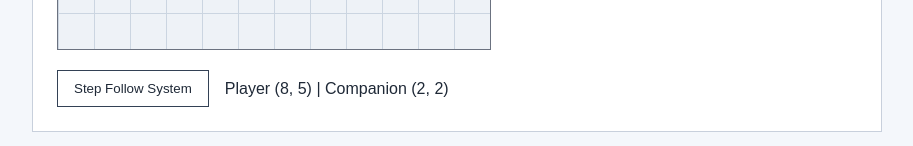
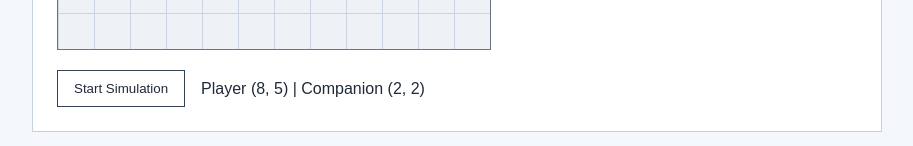
Before and after one commit to furiaz/MMOPartySimulator, a React (Vite) app in the folder client/: page / in a window 1280 px wide. Shown: the part 518-664 px from the top of the page, without its empty margins (183-1096 px from the left). Built offline with nearby package versions, Linux system fonts and the light colour scheme.

Commit message:
Add generic simulation loop and updateGame entry point

```diff
--- a/client/src/App.tsx
+++ b/client/src/App.tsx
@@ -1,11 +1,11 @@
-import { useState } from "react";
+import { useEffect, useRef, useState } from "react";
 import "./App.css";
 
 import {
   addEntity,
   createCompanion,
   createPlayer,
-  updateFollowSystem,
+  startGameLoop,
   type Companion,
   type GameState,
   type Player,
@@ -24,12 +24,28 @@ function createInitialState(): GameState {
 
 function App() {
   const [gameState, setGameState] = useState<GameState>(createInitialState);
+  const [isSimulationRunning, setIsSimulationRunning] = useState(false);
+  const stopLoopRef = useRef<(() => void) | null>(null);
 
   const player = gameState.entities[playerId] as Player;
   const companion = gameState.entities[companionId] as Companion;
 
-  function stepFollowSystem() {
-    setGameState((currentState) => updateFollowSystem(currentState));
+  useEffect(() => {
+    return () => {
+      stopLoopRef.current?.();
+    };
+  }, []);
+
+  function toggleSimulationLoop() {
+    if (stopLoopRef.current) {
+      stopLoopRef.current();
+      stopLoopRef.current = null;
+      setIsSimulationRunning(false);
+      return;
+    }
+
+    stopLoopRef.current = startGameLoop(setGameState);
+    setIsSimulationRunning(true);
   }
 
   return (
@@ -59,7 +75,9 @@ function App() {
         </div>
 
         <div className="test-controls">
-          <button onClick={stepFollowSystem}>Step Follow System</button>
+          <button onClick={toggleSimulationLoop}>
+            {isSimulationRunning ? "Stop Simulation" : "Start Simulation"}
+          </button>
           <span>
             Player ({player.position.x}, {player.position.y}) | Companion (
             {companion.position.x}, {companion.position.y})
--- /dev/null
+++ b/client/src/game/gameLoop.ts
@@ -0,0 +1,15 @@
+import type { GameState } from "./state";
+import { updateGame } from "./updateGame";
+
+export type GameStateUpdater = (update: (state: GameState) => GameState) => void;
+
+export function startGameLoop(
+  updateState: GameStateUpdater,
+  tickMs = 500,
+): () => void {
+  const intervalId = setInterval(() => {
+    updateState(updateGame);
+  }, tickMs);
+
+  return () => clearInterval(intervalId);
+}
--- a/client/src/game/index.ts
+++ b/client/src/game/index.ts
@@ -16,4 +16,5 @@ export {
   updateCompanionFollow,
 } from "./entities";
 export { addEntity, getEntityById, updateEntity } from "./state";
-export { updateFollowSystem } from "./followSystem";
+export { updateGame } from "./updateGame";
+export { startGameLoop, type GameStateUpdater } from "./gameLoop";
--- /dev/null
+++ b/client/src/game/updateGame.ts
@@ -0,0 +1,10 @@
+import { updateFollowSystem } from "./followSystem";
+import type { GameState } from "./state";
+
+export function updateGame(state: GameState): GameState {
+  let nextState = state;
+
+  nextState = updateFollowSystem(nextState);
+
+  return nextState;
+}
```
